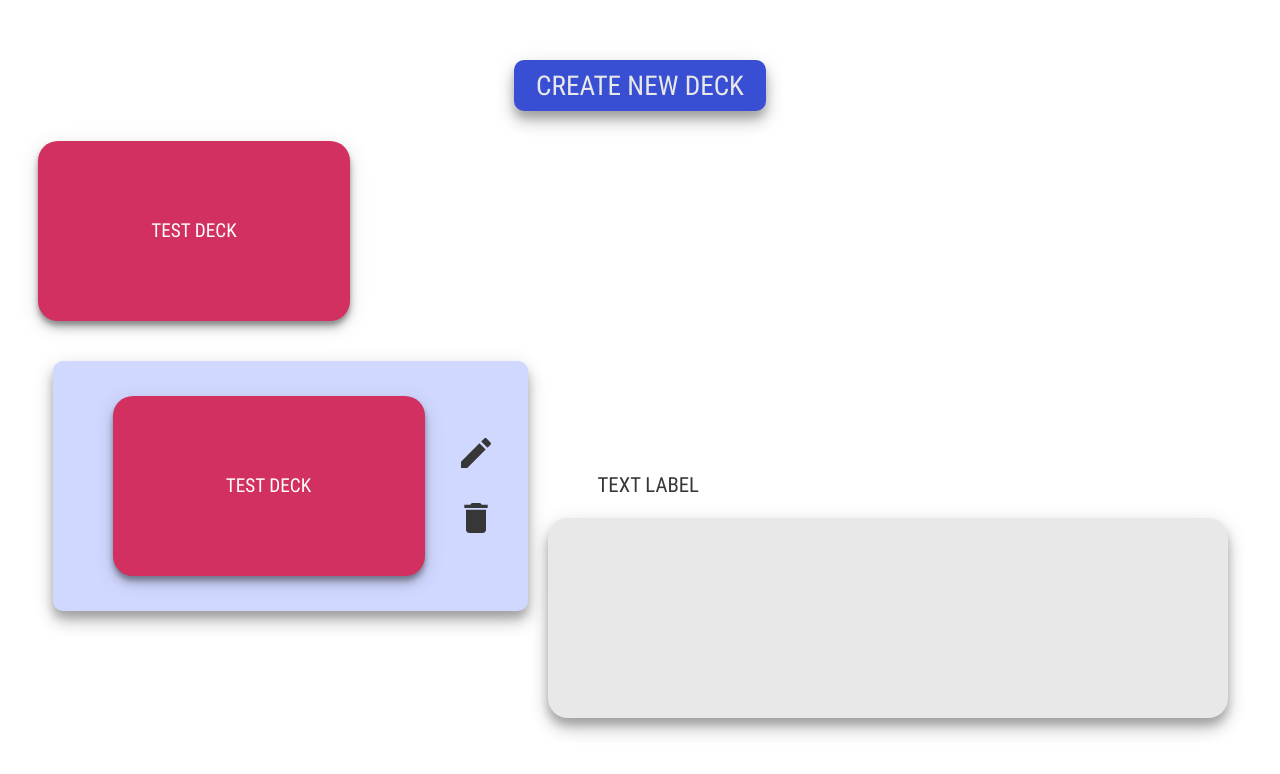
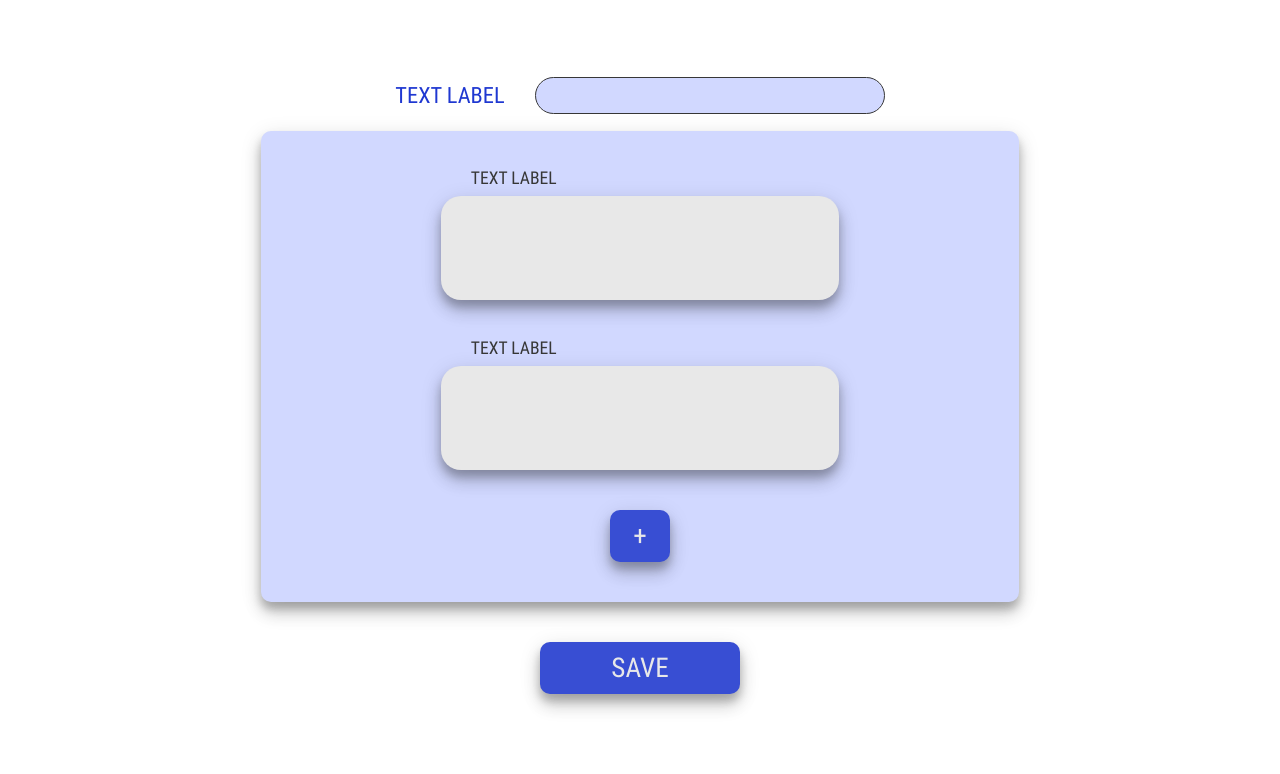
Before and after one commit to Tashima42/poc-create-cards-module, a Vue app in the folder frontend/poc-front-flashcards/: page / in a window 1280 px wide. Shown: the top 774 px of the page. Built offline with nearby package versions, Linux system fonts and the light colour scheme.

Commit message:
feat: added new view "New deck" and new component Insert Text Small
Added a new component with a small text area and a new view to add new decks

re: #24

```diff
--- a/frontend/poc-front-flashcards/src/App.vue
+++ b/frontend/poc-front-flashcards/src/App.vue
@@ -1,25 +1,31 @@
 <template>
   <div id="app">
-    <DefaultButton buttonText="create new deck" />
+    <!--     <DefaultButton buttonText="create new deck" />
     <InnerDeckDisplay deckName="test deck" />
     <OuterDeckDisplay />
     <InsertTextLarge />
+    <InsertTextSmall />-->
+    <NewDeck />
   </div>
 </template>
 
 <script>
-import DefaultButton from "./components/DefaultButton";
+/* import DefaultButton from "./components/DefaultButton";
 import InnerDeckDisplay from "./components/InnerDeckDisplay";
 import OuterDeckDisplay from "./components/OuterDeckDisplay";
 import InsertTextLarge from "./components/InsertTextLarge";
+import InsertTextSmall from "./components/InsertTextSmall";*/
+import NewDeck from "./views/NewDeck";
 
 export default {
   name: "App",
   components: {
-    DefaultButton,
+    /*     DefaultButton,
     InnerDeckDisplay,
     OuterDeckDisplay,
     InsertTextLarge,
+    InsertTextSmall,*/
+    NewDeck,
   },
 };
 </script>
--- a/frontend/poc-front-flashcards/src/components/DefaultButton.vue
+++ b/frontend/poc-front-flashcards/src/components/DefaultButton.vue
@@ -22,6 +22,9 @@ export default {
 </script>
 
 <style lang="scss" scoped>
+$button-padding-vertical: 10px;
+$button-padding-horizontal: 1px;
+
 .new-deck-btn {
   font-family: "Roboto Condensed", sans-serif;
   font-style: normal;
@@ -30,10 +33,10 @@ export default {
   text-align: center;
   text-transform: uppercase;
 
-  padding-left: 1.7vw;
-  padding-right: 1.7vw;
-  padding-top: 1.2vh;
-  padding-bottom: 1.2vh;
+  padding-left: $button-padding-horizontal;
+  padding-right: $button-padding-horizontal;
+  padding-top: $button-padding-vertical;
+  padding-bottom: $button-padding-vertical;
 
   background: #384ed3;
   color: #e8e8e8;
--- a/frontend/poc-front-flashcards/src/components/InsertTextLarge.vue
+++ b/frontend/poc-front-flashcards/src/components/InsertTextLarge.vue
@@ -19,12 +19,13 @@ export default {
 .text-input-label {
   align-self: flex-start;
 
-  margin-left: 50px;
+  margin-left: 30px;
+  margin-bottom: 8px;
 
-  font-family: "Roboto Condensed", Arial, Helvetica, sans-serif;
+  font-family: "Roboto Condensed", sans-serif;
   font-style: normal;
   font-weight: normal;
-  font-size: 1.3rem;
+  font-size: 1.1em;
   text-align: center;
   text-transform: uppercase;
 
@@ -34,13 +35,15 @@ export default {
 .text-input {
   align-self: center;
 
-  width: 50vw;
-  height: 20vh;
-  min-width: 480px;
-  min-height: 130px;
+  width: 28vw;
+  height: 8vh;
+  min-width: 280px;
+  min-height: 60px;
 
   padding: 20px;
   resize: none;
+
+  margin-bottom: 20px;
 
   font-family: "Roboto Condensed", sans-serif;
   font-style: normal;
--- /dev/null
+++ b/frontend/poc-front-flashcards/src/components/InsertTextSmall.vue
@@ -0,0 +1,51 @@
+<template>
+  <div class="insert-text-field">
+    <p class="text-input-label">Text label</p>
+    <input type="text" class="text-input" />
+  </div>
+</template>
+<script>
+export default {
+  name: "InsertTextSmall",
+};
+</script>
+
+<style lang="scss" scoped>
+.insert-text-field {
+  display: inline-flex;
+  flex-direction: row;
+}
+
+.text-input-label {
+  align-self: center;
+  justify-self: flex-start;
+
+  margin-right: 15px;
+
+  font-family: "Roboto Condensed", sans-serif;
+  font-style: normal;
+  font-weight: 300;
+  font-size: 1.4rem;
+  text-align: center;
+  text-transform: uppercase;
+
+  color: #1f38d1;
+}
+
+.text-input {
+  align-self: center;
+  justify-self: flex-end;
+
+  width: 22vw;
+  min-width: 350px;
+  min-height: 37px;
+
+  margin-left: 15px;
+
+  background: #d1d8ff;
+  border: 1px solid #373737;
+  box-sizing: border-box;
+  border-radius: 20px;
+  transform: matrix(1, 0, 0, -1, 0, 0);
+}
+</style>
--- /dev/null
+++ b/frontend/poc-front-flashcards/src/views/NewDeck.vue
@@ -0,0 +1,70 @@
+<template>
+  <div class="create-deck">
+    <InsertTextSmall class="insert-text-small" />
+    <div class="create-deck-inner">
+      <InsertTextLarge class="insert-text-large" />
+      <InsertTextLarge class="insert-text-large" />
+      <DefaultButton class="add-button" buttonText="+" />
+    </div>
+    <DefaultButton class="save-button" buttonText="save" />
+  </div>
+</template>
+
+<script>
+import InsertTextSmall from "../components/InsertTextSmall";
+import InsertTextLarge from "../components/InsertTextLarge";
+import DefaultButton from "../components/DefaultButton";
+
+export default {
+  name: "NewDeck",
+  components: {
+    InsertTextSmall,
+    InsertTextLarge,
+    DefaultButton,
+  },
+};
+</script>
+
+<style lang="scss" scoped>
+$padding-size: 180px;
+
+.create-deck {
+  display: inline-flex;
+  flex-direction: column;
+}
+
+.insert-text-small {
+  align-self: center;
+}
+
+.create-deck-inner {
+  display: inline-flex;
+  flex-direction: column;
+
+  padding-left: $padding-size;
+  padding-right: $padding-size;
+  padding-top: 20px;
+  padding-bottom: 20px;
+
+  background: #d1d8ff;
+  box-shadow: 0px 12px 17px rgba(0, 0, 0, 0.14),
+    0px 5px 22px rgba(0, 0, 0, 0.12), 0px 7px 8px rgba(0, 0, 0, 0.2);
+  border-radius: 10px;
+}
+
+.add-button {
+  align-self: center;
+
+  width: 60px;
+
+  margin: 20px;
+}
+
+.save-button {
+  align-self: center;
+
+  margin: 40px;
+
+  min-width: 200px;
+}
+</style>
```
Also changed, not shown: frontend/poc-front-flashcards/src/components/InnerCreateCard.vue (added, +9 -0 lines).
